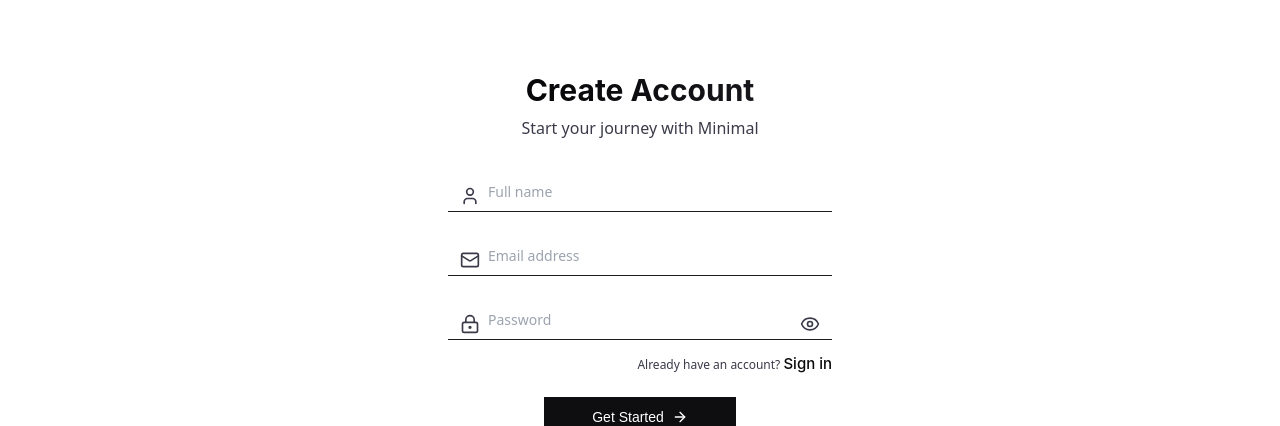
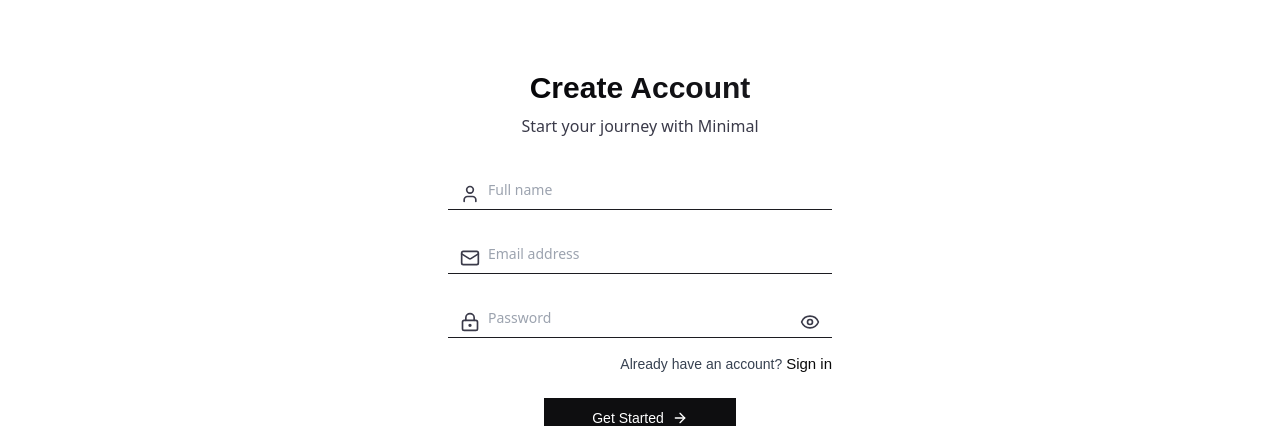
Before and after one commit to CodingCookiee/Minimal, a React (Vite) app in the folder client/: page /signup in a window 1280 px wide. Shown: the part 134-560 px from the top of the page. Built offline with nearby package versions, Linux system fonts and the light colour scheme; no server answers.

Commit message:
addressed design inconsistencies

```diff
--- a/client/src/components/Auth/Signin.jsx
+++ b/client/src/components/Auth/Signin.jsx
@@ -91,7 +91,7 @@
           className="p-8"
         >
           <div className="text-center mb-8">
-            <h1 className="text-3xl font-bold bg-gradient-to-r from-black-100 to-black-300 dark:from-white-700 dark:to-white bg-clip-text text-transparent">
+            <h1 className="text-3xl font-sf-heavy font-bold bg-gradient-to-r from-black-100 to-black-300 dark:from-white-700 dark:to-white bg-clip-text text-transparent">
               Welcome Back
             </h1>
             <p className="text-black-500 dark:text-white-500 mt-2">
@@ -153,7 +153,7 @@
                 )}
               </div>
             </div>
-            <div className="flex items-center justify-end text-sm text-gray-700 	">
+            <div className="flex items-center justify-end text-sm text-gray-700 font-sf-light">
               <Link to="/forgot-password">forgot password?</Link>
             </div>
             <div className="flex justify-center w-full ">
@@ -207,7 +207,7 @@
             Don't have an account?{" "}
             <Link
               to="/signup"
-              className="font-medium text-black-300 dark:text-white-700 hover:text-neutral-500"
+              className="font-sf-light text-black-300 dark:text-white-700 hover:text-neutral-500"
             >
               Sign up
             </Link>
--- a/client/src/components/Auth/Signup.jsx
+++ b/client/src/components/Auth/Signup.jsx
@@ -108,7 +108,7 @@
           className="p-8"
         >
           <div className="text-center mb-8">
-            <h1 className="text-3xl font-bold bg-gradient-to-r from-black-100 to-black-300 dark:from-white-700 dark:to-white bg-clip-text text-transparent">
+            <h1 className="text-3xl font-sf-heavy font-bold bg-gradient-to-r from-black-100 to-black-300 dark:from-white-700 dark:to-white bg-clip-text text-transparent">
               Create Account
             </h1>
             <p className="text-black-500 dark:text-white-500 mt-2">
@@ -178,11 +178,11 @@
                   {errors.password}
                 </span>
               )}
-              <p className="self-end mt-4 text-center text-xs text-black-500 dark:text-white-500">
+              <p className="self-end mt-4 text-sm text-gray-700 font-sf-light">
                 Already have an account?{" "}
                 <Link
                   to="/signin"
-                  className="font-medium text-[15px] text-neutral-950 hover:text-neutral-500"
+                  className="font-sf-light text-[15px] text-neutral-950 hover:text-neutral-500"
                 >
                   Sign in
                 </Link>
--- a/client/src/pages/AccountPage.jsx
+++ b/client/src/pages/AccountPage.jsx
@@ -47,7 +47,7 @@
       case "orders":
         return (
           <div className="orders-container">
-            <h2 className="text-4xl font-bold mb-4">Order History</h2>
+            <h2 className="text-3xl font-sf-heavy font-bold mb-4">Order History</h2>
             {userData?.orders?.length > 0 ? (
               userData.orders.map((order) => (
                 <div key={order._id} className="order-item">
@@ -84,7 +84,7 @@
       case "address":
         return (
           <div className="address-container">
-            <h2 className="text-4xl font-bold mb-4">Shipping Address</h2>
+            <h2 className="text-3xl font-sf-heavy font-bold mb-4">Shipping Address</h2>
             <Button
               type="submit"
               className="rounded-none mt-2.5 mb-5 font-sf-medium bg-dark-primary text-light-primary hover:bg-light-primary hover:text-dark-primary transition-all duration-300"
@@ -171,7 +171,7 @@
       default:
         return (
           <div className="details-container">
-            <h2 className="text-4xl font-bold mb-4">Account Details</h2>
+            <h2 className="text-3xl font-sf-heavy font-bold mb-4">Account Details</h2>
             <p>Name: {userData?.name}</p>
             <p>Email: {userData?.email}</p>
           </div>
--- a/client/src/pages/ForgotPasswordPage.jsx
+++ b/client/src/pages/ForgotPasswordPage.jsx
@@ -55,7 +55,7 @@
     >
       <Card className="w-[400px] ">
         <CardHeader>
-          <h1 className="text-2xl font-bold text-center bg-gradient-to-r from-black-100 to-neutral-400 dark:from-violet-700 dark:to-white bg-clip-text text-transparent">
+          <h1 className="text-3xl font-sf-heavy font-bold text-center bg-gradient-to-r from-black-100 to-neutral-400 dark:from-violet-700 dark:to-white bg-clip-text text-transparent">
             Reset Password
           </h1>
           <p className="text-sm text-black-500 dark:text-white-500 text-center">
--- a/client/src/pages/ResetPasswordPage.jsx
+++ b/client/src/pages/ResetPasswordPage.jsx
@@ -87,7 +87,7 @@
     >
       <Card className="w-[400px] ">
         <CardHeader>
-          <h1 className="text-2xl font-bold text-center bg-gradient-to-r from-black-100 to-neutral-400 dark:from-violet-700 dark:to-white bg-clip-text text-transparent">
+          <h1 className="text-3xl font-sf-heavy font-bold text-center bg-gradient-to-r from-black-100 to-neutral-400 dark:from-violet-700 dark:to-white bg-clip-text text-transparent">
             Reset Your Password
           </h1>
           <p className="text-sm text-black-500 dark:text-white-500 text-center">
```
